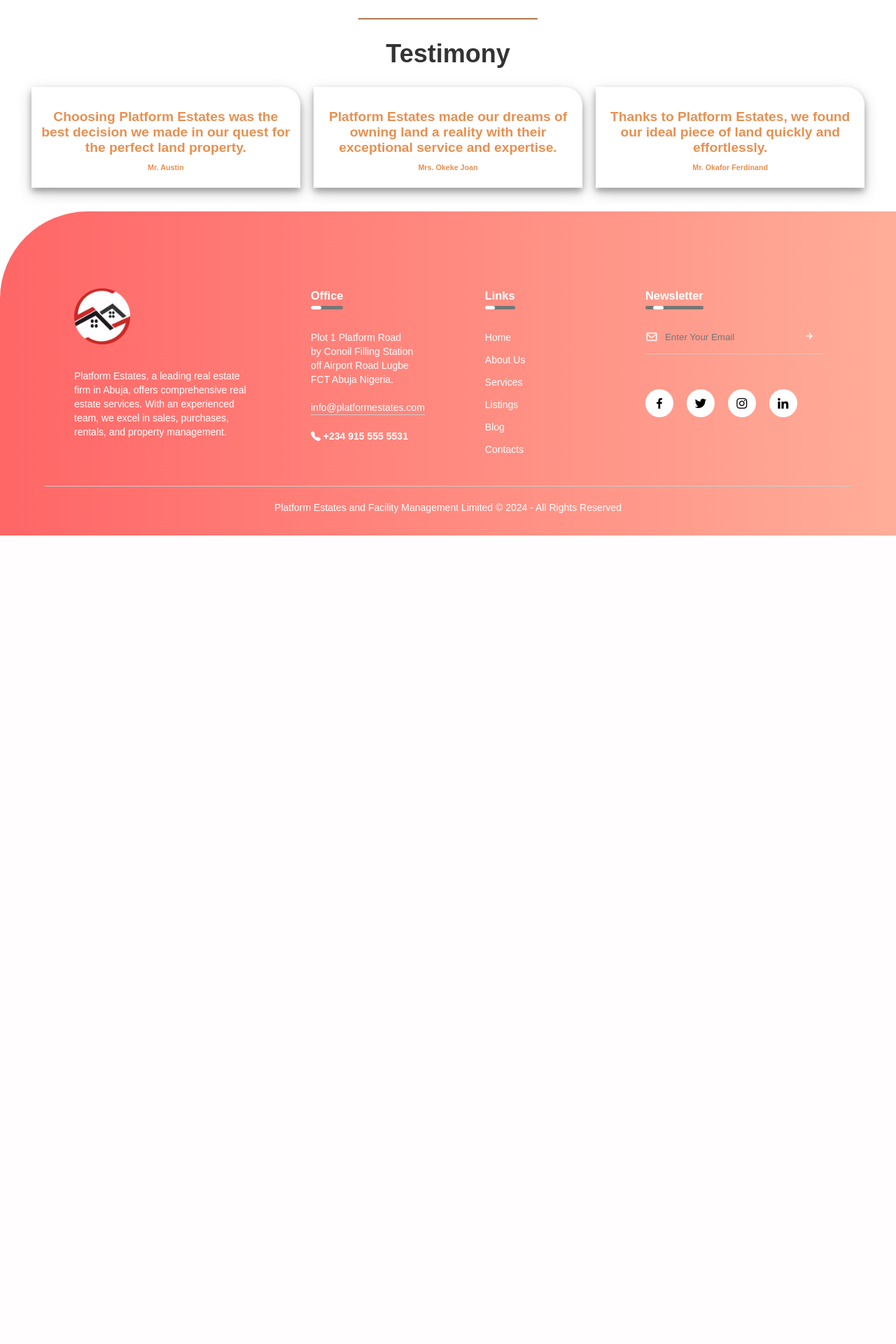
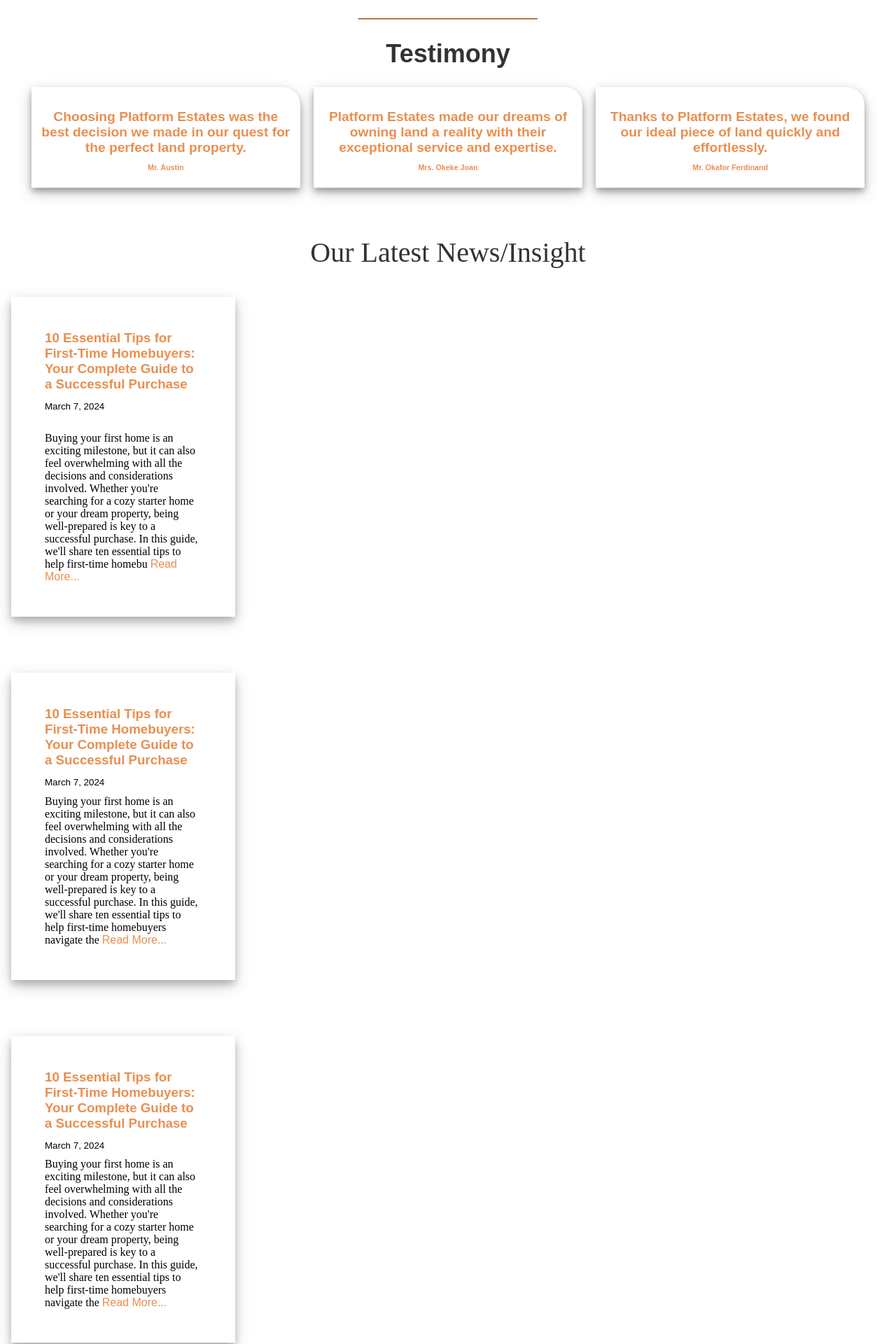
Before and after one commit to Stephen842/real-_estate_web, a Django app: page / in a window 1280 px wide. Shown: the part 4580-6500 px from the top of the page at 70% size. Before the commit the page ends 5345 px from the top, so only its background shows below. Run offline with Django 5.2, Linux system fonts and the light colour scheme; data comes from the database, SQL or seed files in the repository.

Commit message:
working on integrating the blog to the home and about page

```diff
--- a/Real_estate/Real_estate_project/estates/static/home.css
+++ b/Real_estate/Real_estate_project/estates/static/home.css
@@ -423,6 +423,49 @@ div.testimony .text1{
 
 }
 
+div.blog{
+  position: relative;
+  width: 100%;
+  margin-top: 3.5em;
+}
+div.blog h2{
+  margin-top: 1em;
+  margin-bottom: 1em;
+  text-align: center;
+  justify-content: end;
+  font-family: 'Tangerine', serif;
+  font-size: 2.5em;
+  font-weight: 500;
+  color: #333
+}
+div.blog a{
+  color: #E98F50;
+  text-decoration: none;
+}
+div.blog a:hover{
+  text-decoration: underline;
+}
+div.blog_post{
+  width: 25%;
+  padding: 3em;
+  box-shadow: 0 6px 10px 0 rgba(0, 0, 0, 0.2), 0 8px 22px 0 rgba(0, 0, 0, 0.19);
+  margin-bottom: 5em;
+  margin-left: 1em;
+  overflow-x: auto;
+}
+div.blog_post h3{
+  width: 100%;
+  padding-bottom: 0.6em;
+}
+div.blog_post .small{
+  width: 100%;
+  padding-bottom: 0.6em;
+}
+div.blog_post p{
+  width: 100%;
+  font-family: 'Tangerine', serif;
+}
+
 /* slide in animation for the entire page */
 @keyframes subtleMovement {
     0% {
--- a/Real_estate/Real_estate_project/estates/templates/pages/about.html
+++ b/Real_estate/Real_estate_project/estates/templates/pages/about.html
@@ -122,6 +122,7 @@
         </div>
 
         <div class = 'blog'>
+            <h2> Our Latest News/Insight </h2>
             {% block posts %}
                 {% for post in posts %}
                 <div class = ''>
--- a/Real_estate/Real_estate_project/estates/templates/pages/home.html
+++ b/Real_estate/Real_estate_project/estates/templates/pages/home.html
@@ -315,6 +315,24 @@
             </div>
         </div>
 
+        <div class = 'blog'>
+            <h2> Our Latest News/Insight </h2>
+            {% block posts %}
+                {% for post in posts %}
+                <div class = 'blog_post'>
+                    <h3><a href = '{% url 'blog_detail' post.pk %}'>{{ post.title }}</a></h3>
+                    <div class = 'small'><small>
+                        {{ post.date_created.date }}
+                    </small></div>
+                    <div class = 'blog_content'>
+                        <p> {{ post.body | slice:'350' | safe }} <a href = '{% url 'blog_detail' post.pk %}'> Read More... </a></p>
+                    </div>
+                </div>
+                {% endfor%}
+            {% endblock posts%}
+        </div>
+
+
 
     <footer>
         <div class = 'row'>
--- a/Real_estate/Real_estate_project/estates/views.py
+++ b/Real_estate/Real_estate_project/estates/views.py
@@ -14,44 +14,57 @@ from .models import Post, Comment
 # Create your views here.
 def home(request):
     current_datetime = datetime.now()
+    posts = Post.objects.all().order_by('-date_created')
 
     context = {
         'date': current_datetime,
         'title': 'Your Real Estates Developer/ Consultant and Facility Manager',
+        'posts': posts,
     }
     return render(request, 'pages/home.html', context)
 
 def about(request):
+    current_datetime = datetime.now()
+    posts = Post.objects.all().order_by('-date_created')
+
     context = {
         'title': 'Discover Platform Estates: Your Premier Real Estate Partner',
+        'posts': posts,
+        'date': current_datetime,
     }
     return render(request, 'pages/about.html', context)
 
 
 def blog_list(request):
+    current_datetime = datetime.now()
     posts = Post.objects.all().order_by('-date_created')
 
     context = {
                 'posts': posts,
-                'title': 'Property Insights: Expert Tips, Trends, and Stories'
+                'title': 'Property Insights: Expert Tips, Trends, and Stories',
+                'date': current_datetime,
             }
     return render(request, 'pages/blog.html', context)
 
 def blog_detail(request, pk):
+    current_datetime = datetime.now()
     post = Post.objects.get(pk=pk)
     comments = Comment.objects.filter(post=post)
 
     context = {
             'post': post,
             'comments': comments,
+            'date': current_datetime,
             }
     return render(request, 'pages/blog_detail.html', context)
 
 def blog_category(request, category):
     posts = Post.objects.filter(categories__name__contains=category).order_by('-date_created')
+    current_datetime = datetime.now()
 
     context = {
             'category': category,
             'posts': posts,
+            'date': current_datetime,
             }
     return render(request, 'pages/blog_category.html', context)
```
